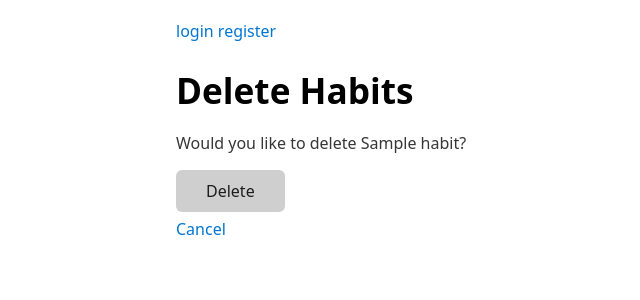
After one commit to Momentum-Team-11/django-habit-tracker-AlJord, a Django app: template templates/base/delete.html in a window 1280 px wide. The commit adds this page. Shown: the top 300 px of the page, without its empty margins (64-704 px from the left). Run offline with Django 3.2, Linux system fonts and the light colour scheme; the template is opened without the code that fills it: most values are stand-ins (such as "Sample title", 1, 10 or a date in 2020).

Commit message:
added delete, detail page, pk error fixed

```diff
--- a/habittracker/urls.py
+++ b/habittracker/urls.py
@@ -22,5 +22,7 @@ urlpatterns = [
     path('accounts/', include('registration.backends.simple.urls')),
     path ('home', habit_views.home, name='home'),
     path('', habit_views.welcome, name='welcome'), #welcome page, user not registered
-    path('habit/add', habit_views.add_habit, name='add_habit')
+    path('habit/add', habit_views.add_habit, name='add_habit'),
+    path ('habit/<int:pk>/delete', habit_views.delete, name='delete'),
+    path('habit/<int:pk>/', habit_views.habit_detail, name='habit_detail')
 ]
--- a/templates/base/add_habit.html
+++ b/templates/base/add_habit.html
@@ -1,5 +1,4 @@
-
-
+{% extends "base.html" %}
 { % block content % }
 <h1>Add Habit</h1>
 
--- /dev/null
+++ b/templates/base/delete.html
@@ -0,0 +1,15 @@
+{% extends "base.html" %}
+
+{% block content %}
+<h1>Delete Habits</h1>
+<div>
+    <form action="{% url 'delete' pk=habit.pk %}" method="POST">
+    {% csrf_token %}
+    <p>Would you like to delete {{ habit.title }}?</p>
+<div>
+    <button type="submit">Delete </button><br />
+    <a href="{% url 'home' %}">Cancel</a>
+    </div>
+    </form>
+</div>
+{% endblock %}
--- a/templates/base/home.html
+++ b/templates/base/home.html
@@ -7,10 +7,10 @@
 
     <div>
     {% for habits in habit %}
-        <br><a><b>{{habits.title}}</b></a>
+        <br><a href="{%url 'habit_detail' pk=habits.pk %}"><b>{{habits.title}}</b></a>
         <p>{{ habits.goal }}</p>
         <a>Edit</a>
-        <a>Delete</a>
+        <a href=" {% url 'delete' pk=habits.pk %}">Delete</a>
     {% endfor %}
     </div>
 
```
Also changed, not shown: habit/views.py (+12 -0 lines), templates/base/details.html (added, +15 -0 lines).
